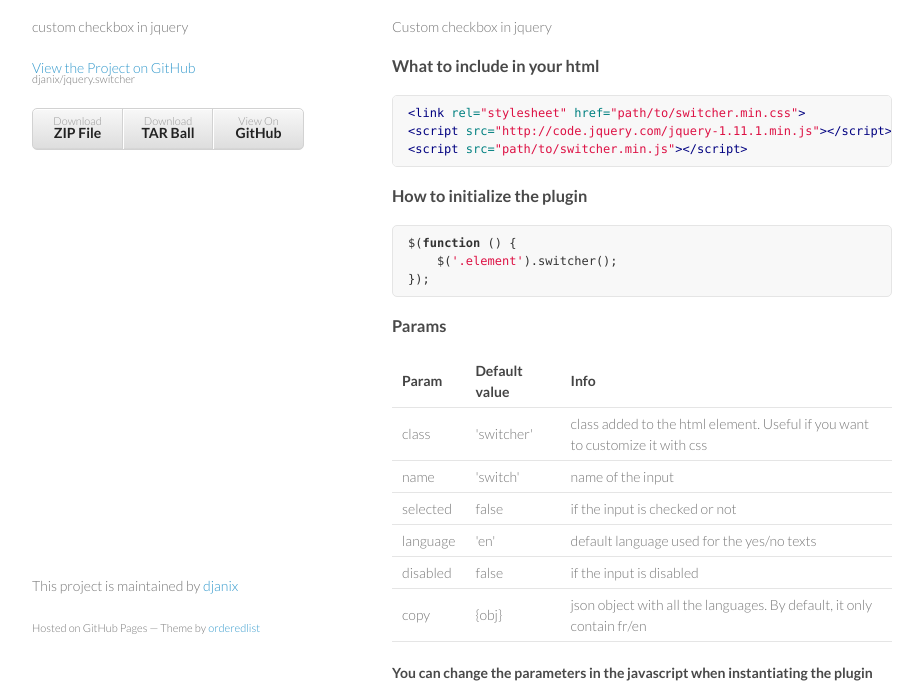
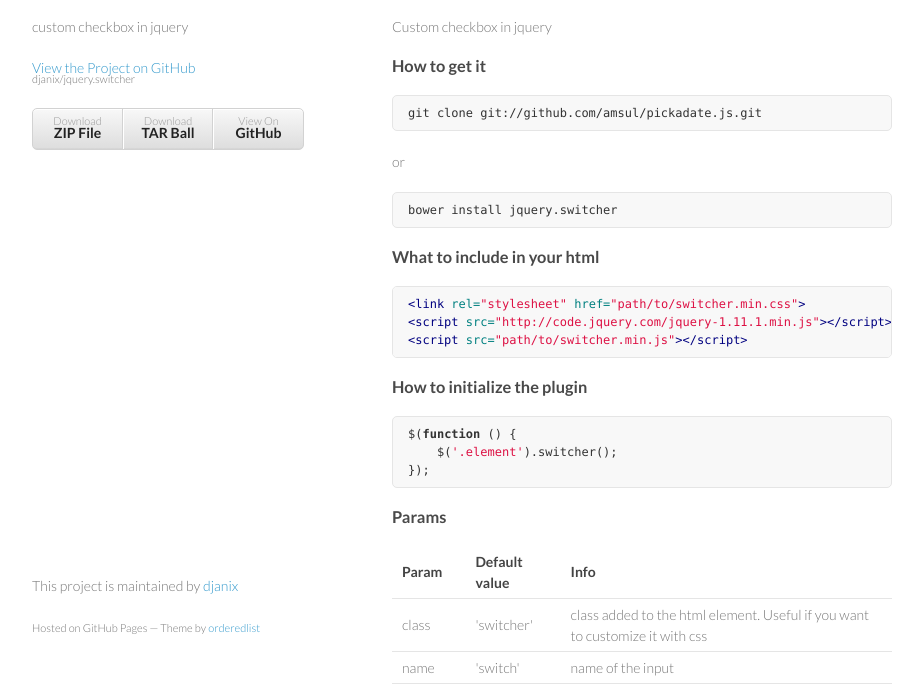
Before and after one commit to djanix/jquery.switcher, a plain HTML site: page index.html in a window 1280 px wide. Shown: the part 93-785 px from the top of the page, without its empty margins (178-1101 px from the left). Drawn offline with Linux system fonts and the light colour scheme.

```diff
--- a/index.html
+++ b/index.html
@@ -32,6 +32,17 @@
 <a name="jqueryswitcher" class="anchor" href="#jqueryswitcher"><span class="octicon octicon-link"></span></a>jquery.switcher</h1>
 
 <p>Custom checkbox in jquery</p>
+
+<h3>
+<a name="how-to-get-it" class="anchor" href="#how-to-get-it"><span class="octicon octicon-link"></span></a>How to get it</h3>
+
+<pre><code>git clone git://github.com/amsul/pickadate.js.git
+</code></pre>
+
+<p>or</p>
+
+<pre><code>bower install jquery.switcher
+</code></pre>
 
 <h3>
 <a name="what-to-include-in-your-html" class="anchor" href="#what-to-include-in-your-html"><span class="octicon octicon-link"></span></a>What to include in your html</h3>
```
Also changed, not shown: params.json (+1 -1 lines).
